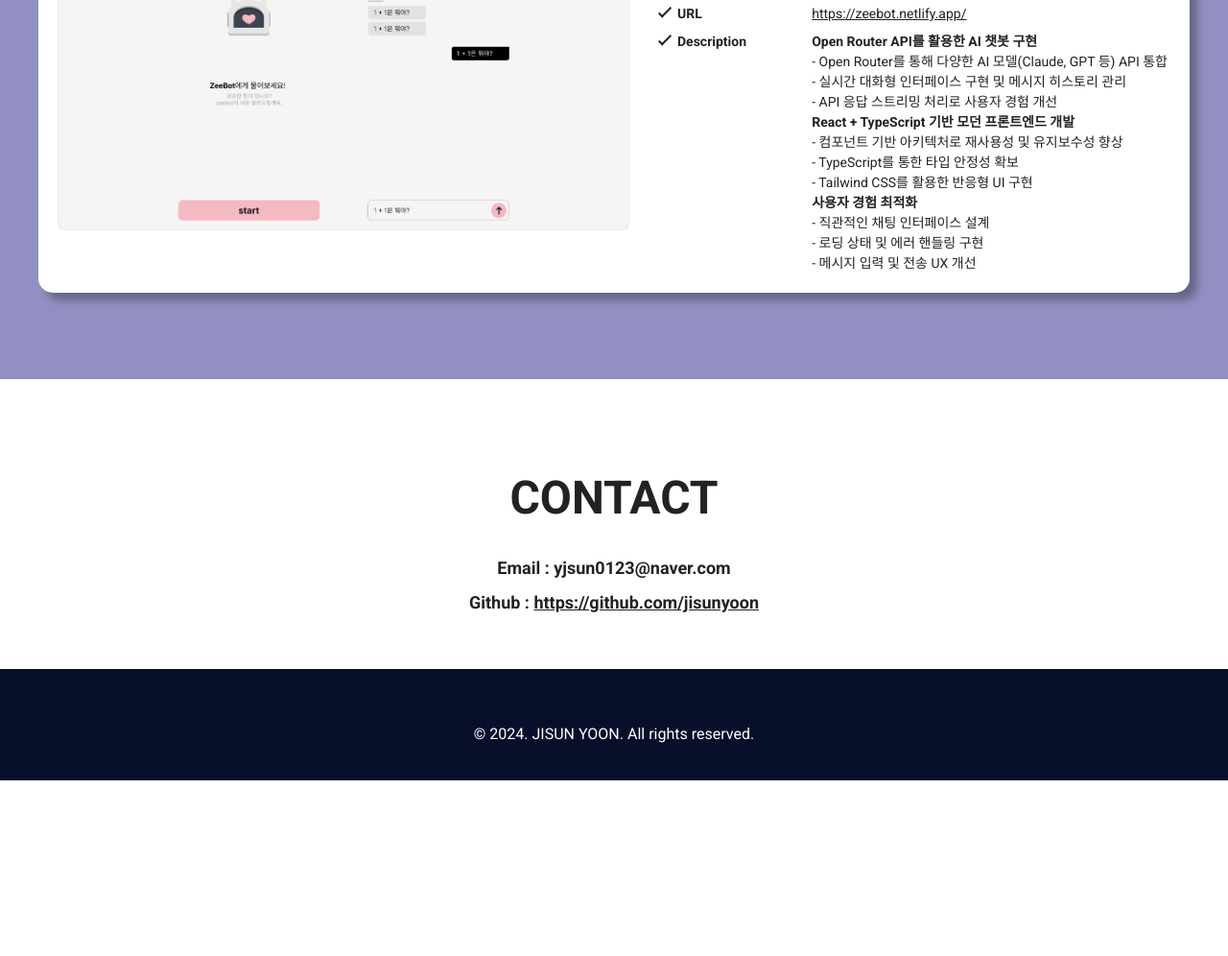
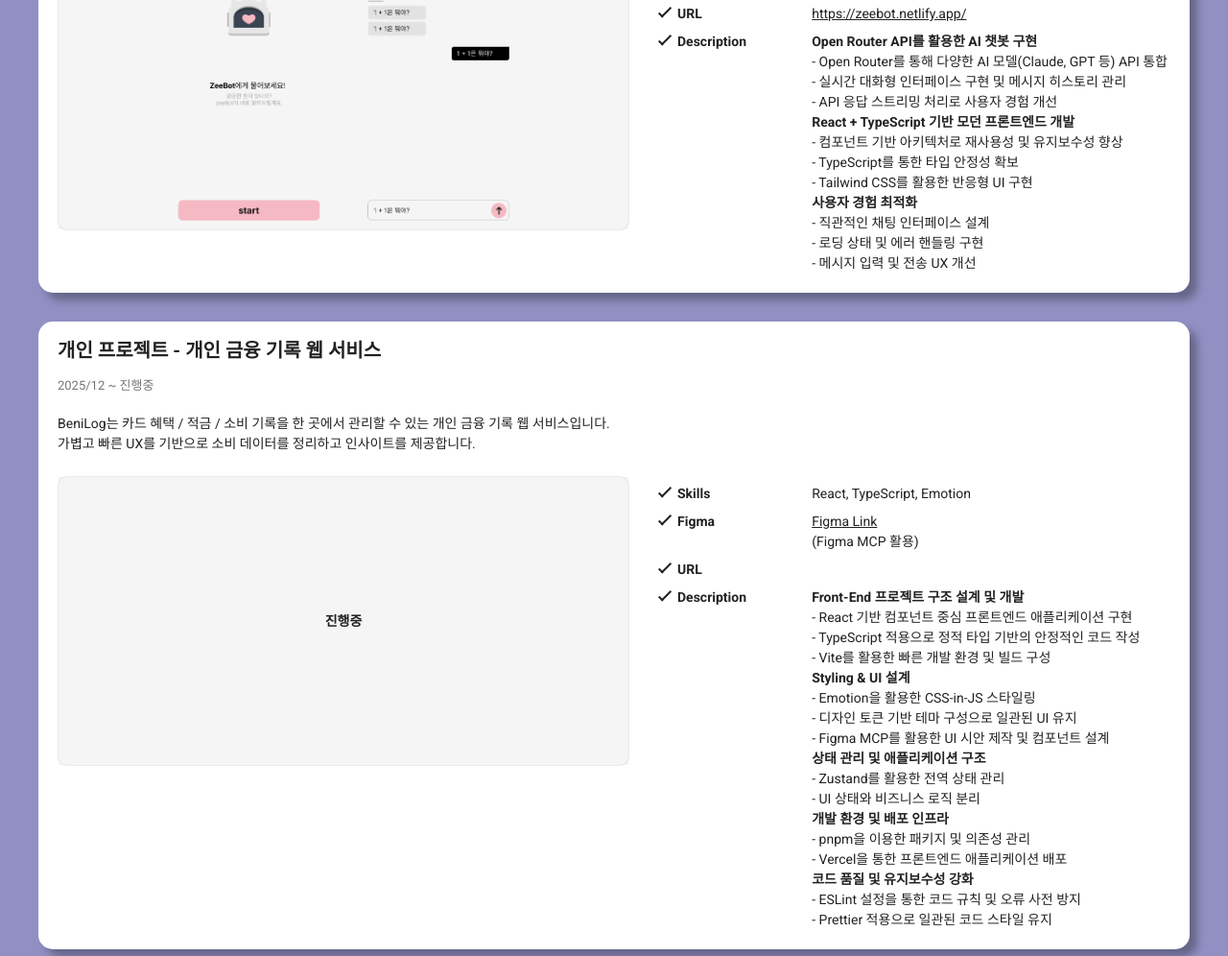
Before and after one commit to jisunyoon/yjsun-portfolio, a plain HTML site: page index.html in a window 1280 px wide. Shown: the part 5564-6560 px from the top of the page at 96% size. Before the commit the page ends 6377 px from the top, so only its background shows below. Drawn offline with Linux system fonts and the light colour scheme.

Commit message:
feat: benilog 프로젝트 개요 기술 스택 추가

```diff
--- a/index.html
+++ b/index.html
@@ -339,7 +339,7 @@
                                 <div class="conduct__text">
                                     <dl>
                                         <dt>Skills</dt>
-                                        <dd>HTML5, Tailwind, React, TypeScript</dd>
+                                        <dd>React, Tailwind, React, TypeScript</dd>
                                     </dl>
                                     <dl>
                                         <dt>Figma</dt>
@@ -384,6 +384,82 @@
                             </div>
                         </div>
                     </div>
+                    <div class="main-box">
+                        <strong class="main-projects__title">개인 프로젝트 - 개인 금융 기록 웹 서비스</strong>
+                        <p class="main-projects__sub">2025/12 ~ 진행중</p>
+                        <div class="main-projects__detail">
+                            <p>BeniLog는 카드 혜택 / 적금 / 소비 기록을 한 곳에서 관리할 수 있는 개인 금융 기록 웹 서비스입니다. <br>
+                                가볍고 빠른 UX를 기반으로 소비 데이터를 정리하고 인사이트를 제공합니다.
+                            </p>
+                            <div class="conduct">
+                                <span class="conduct__image" style="display:flex; align-items:center; justify-content:center; font-weight:700;"> 진행중</span>
+                                <div class="conduct__text">
+                                    <dl>
+                                        <dt>Skills</dt>
+                                        <dd>React, TypeScript, Emotion</dd>
+                                    </dl>
+                                    <dl>
+                                        <dt>Figma</dt>
+                                        <dd>
+                                            <a href="https://www.figma.com/design/Ia2o4ttZcrq2cqtEQLIMYo/Benilog-Storybook?node-id=0-1&t=nsZQGaspc1Fuyk17-1">Figma Link </a><br>(Figma MCP 활용)
+                                        </dd>
+                                    </dl>
+                                    <dl>
+                                        <dt>URL</dt>
+                                        <dd></dd>
+                                    </dl>
+                                    <dl>
+                                        <dt>Description</dt>
+                                        <dd>
+                                            <ul>
+                                                <li>
+                                                <strong>Front-End 프로젝트 구조 설계 및 개발</strong>
+                                                <ul>
+                                                    <li>- React 기반 컴포넌트 중심 프론트엔드 애플리케이션 구현</li>
+                                                    <li>- TypeScript 적용으로 정적 타입 기반의 안정적인 코드 작성</li>
+                                                    <li>- Vite를 활용한 빠른 개발 환경 및 빌드 구성</li>
+                                                </ul>
+                                                </li>
+
+                                                <li>
+                                                <strong>Styling & UI 설계</strong>
+                                                <ul>
+                                                    <li>- Emotion을 활용한 CSS-in-JS 스타일링</li>
+                                                    <li>- 디자인 토큰 기반 테마 구성으로 일관된 UI 유지</li>
+                                                    <li>- Figma MCP를 활용한 UI 시안 제작 및 컴포넌트 설계</li>
+                                                </ul>
+                                                </li>
+
+                                                <li>
+                                                <strong>상태 관리 및 애플리케이션 구조</strong>
+                                                <ul>
+                                                    <li>- Zustand를 활용한 전역 상태 관리</li>
+                                                    <li>- UI 상태와 비즈니스 로직 분리</li>
+                                                </ul>
+                                                </li>
+
+                                                <li>
+                                                <strong>개발 환경 및 배포 인프라</strong>
+                                                <ul>
+                                                    <li>- pnpm을 이용한 패키지 및 의존성 관리</li>
+                                                    <li>- Vercel을 통한 프론트엔드 애플리케이션 배포</li>
+                                                </ul>
+                                                </li>
+
+                                                <li>
+                                                <strong>코드 품질 및 유지보수성 강화</strong>
+                                                <ul>
+                                                    <li>- ESLint 설정을 통한 코드 규칙 및 오류 사전 방지</li>
+                                                    <li>- Prettier 적용으로 일관된 코드 스타일 유지</li>
+                                                </ul>
+                                                </li>
+                                            </ul>
+                                        </dd>
+                                    </dl>
+                                </div>
+                            </div>
+                        </div>
+                    </div>
                 </div>
             </section>
             <section class="main-contact" id="contact">
```
